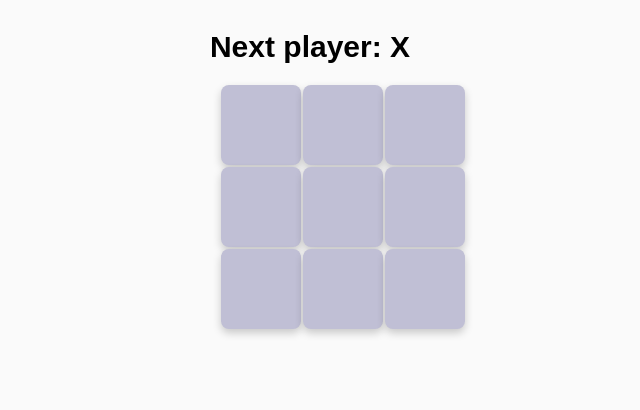
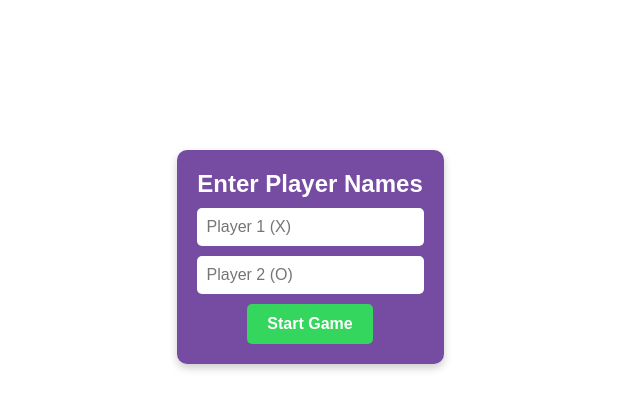
Before and after one commit to Shrey-Prajapati-0520/TicTacToe, a React (Vite) app: page / in a window 1280 px wide. Shown: the top 410 px of the page, without its empty margins (330-970 px from the left). Built offline with nearby package versions, Linux system fonts and the light colour scheme.

Commit message:
player name and reset button added

```diff
--- a/src/App.css
+++ b/src/App.css
@@ -4,14 +4,20 @@
 }
 
 body{
+  min-height: 100vh;
   display: flex;
   align-items: center;
   justify-content: center;
-  background-color: #e0e0e029;
+  background-color:linear-gradient(135deg, #667eea, #764ba2);
 }
 
 .box{
-  margin-left:550px;
+  display:grid;
+  grid-template-columns: repeat(3, minmax(70px,100px));
+  grid-template-rows: repeat(3, minmax(70px,100px));
+  gap: 2px;
+  justify-content: center;
+  margin-left:50px;
 }
 .status{
   text-align: center;
@@ -24,13 +30,15 @@ body{
 
 .row{
   display: flex;
+  gap: 2px;
   justify-content: center;
 }
 
 
 .btn{
-  width: 80px;
-  height: 80px;
+  padding: 0;
+  width: 100%;
+  height: 100%;
   margin: 1px;
   border: none;
   cursor: pointer;
@@ -42,5 +50,108 @@ body{
   background-color: #c0bfd5;
 }
 .btn:hover{
-  background-color: #2e339a;
+  transform: scale(1.05);
+  background-color: #a855f7;
 }
+
+.reset-container{
+  display: flex;
+  justify-content: center;
+  margin-top: 20px;
+  width: 100%;
+  align-items: center;
+  margin-left: 25px;
+}
+.reset{
+ padding: 12px 24px;
+ font-size: 16px;
+ font-weight: bold;
+ color: #fff;
+ background-color: #09992d;
+ border: none;
+ border-radius: 12px;
+  cursor: pointer;
+  transition: all 0.3s ease;
+
+  :hover{
+    background-color: #ff7875;
+    transform: scale(1.05);
+  }
+
+  :active{
+    transform: scale(0.95);
+  }
+
+}
+.reset:click{
+ color: aqua;
+  transform: scale(0.95);
+}
+
+.player-input{
+  margin-bottom: 10px;
+  margin-top: 150px;
+  display: flex;
+  flex-direction: column;
+  align-items: center;
+}
+.inner-box{
+  padding: 20px;
+  border-radius: 10px;
+  display: flex;
+  flex-direction: column;
+  align-items: center;
+  background-color: #764ba2;
+  box-shadow: 0 4px 8px rgba(0, 0, 0, 0.2);
+}
+h2{
+  margin-bottom: 10px;
+  font-family: 'Arial', sans-serif;
+  font-weight: bold;
+  color: #fff;
+}
+input{
+  padding: 10px;
+  font-size: 16px;
+  border-radius: 5px;
+  border: none;
+  margin-bottom: 10px;
+}
+.start{
+  height: 40px;
+  padding: 10px 20px;
+  font-size: 16px;
+  font-weight: bold;
+  color: #fff;
+  background-color: #34d65d;
+  border: none;
+  border-radius: 5px;
+  cursor: pointer;
+}
+@media (max-width: 600px) {
+  .box {
+    grid-template-columns: repeat(3, minmax(50px, 70px));
+    grid-template-rows: repeat(3, minmax(50px, 70px));
+    gap: 1px;
+    margin-left: 20px;
+  }
+
+  .status {
+    font-size: 24px;
+    margin-bottom: 15px;
+    margin-top: 20px;
+  }
+
+
+  .player-input {
+    margin-top: 100px;
+  }
+
+  .inner-box {
+    padding: 15px;
+  }
+
+  h2 {
+    font-size: 18px;
+    margin-bottom: 8px;
+  } }
--- a/src/App.jsx
+++ b/src/App.jsx
@@ -12,18 +12,15 @@ function Square({ value, onSquareClick }) {
 
 function App() {
 
-   const [squares, setSquares] = useState(Array(9).fill(null));
 
-   const [xIsNext, setXIsNext] = useState(true);
+  const [player1, setPlayer1] = useState('');
+  const [player2, setPlayer2] = useState('');
+  const [isGameStarted, setIsGameStarted] = useState(false);
+  const [squares, setSquares] = useState(Array(9).fill(null));
+  const [xIsNext, setXIsNext] = useState(true);
 
-   const winner = calculateWinner(squares);
-   let status;
-   if(winner){
-      status = 'Winner: ' + winner;
-   } else {
-      status = 'Next player: ' + (xIsNext ? 'X' : 'O');
-   }
-   useEffect(() => {
+  const winner = calculateWinner(squares);
+  useEffect(() => {
     if(winner){
       setTimeout(() => {
         alert('Winner is ' + winner);
@@ -32,6 +29,49 @@ function App() {
       }, 500);
     }
    }, [winner]);
+   const draw = squares.every(square => square !== null) && !winner;
+
+    if (draw) {
+      setTimeout(() => {
+        alert('It\'s a draw!');}, 500)};
+
+
+  if (!isGameStarted) {
+    return (
+      <div className="player-input">
+        <div className="inner-box">
+        <h2>Enter Player Names</h2>
+        <input
+          type="text"
+          placeholder="Player 1 (X)"
+          value={player1}
+          onChange={(e) => setPlayer1(e.target.value)}
+        />
+        <input
+          type="text"
+          placeholder="Player 2 (O)"
+          value={player2}
+          onChange={(e) => setPlayer2(e.target.value)}
+        />
+        <button className="start" onClick={() => setIsGameStarted(true)} disabled={!player1 || !player2}>
+          Start Game
+        </button>
+      </div>
+      </div>
+    );
+  }
+
+  function resetGame() {
+    setSquares(Array(9).fill(null));
+    setXIsNext(true);
+  }
+
+   let status
+   if(winner){
+      status = 'Winner: ' + winner;
+   } else {
+      status = xIsNext ? `${player1}'s turn` : `${player2}'s turn`;
+   }
 
    function handleClick(i) {
 
@@ -67,6 +107,9 @@ function App() {
         <Square  value={squares[8]} onSquareClick={() => handleClick(8)}/>
       </div>
       </div>
+      <div className="reset-container">
+      <button className="reset" onClick={resetGame}>Reset Game</button>
+      </div>
     </>
   );
 }
--- a/src/index.css
+++ b/src/index.css
@@ -4,3 +4,7 @@ html,body,#root{
   margin: 0;
   padding: 0;
 }
+
+#root{
+  background-color:linear-gradient(135deg, #667eea, #764ba2);
+}
```
